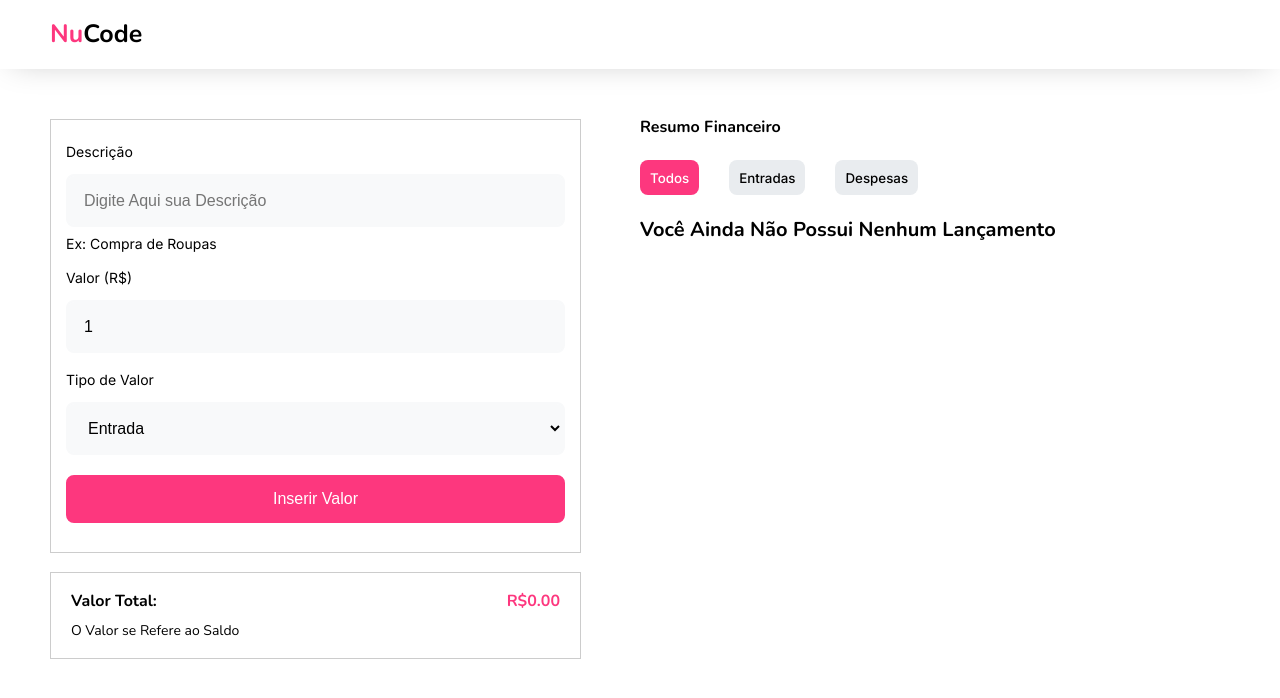
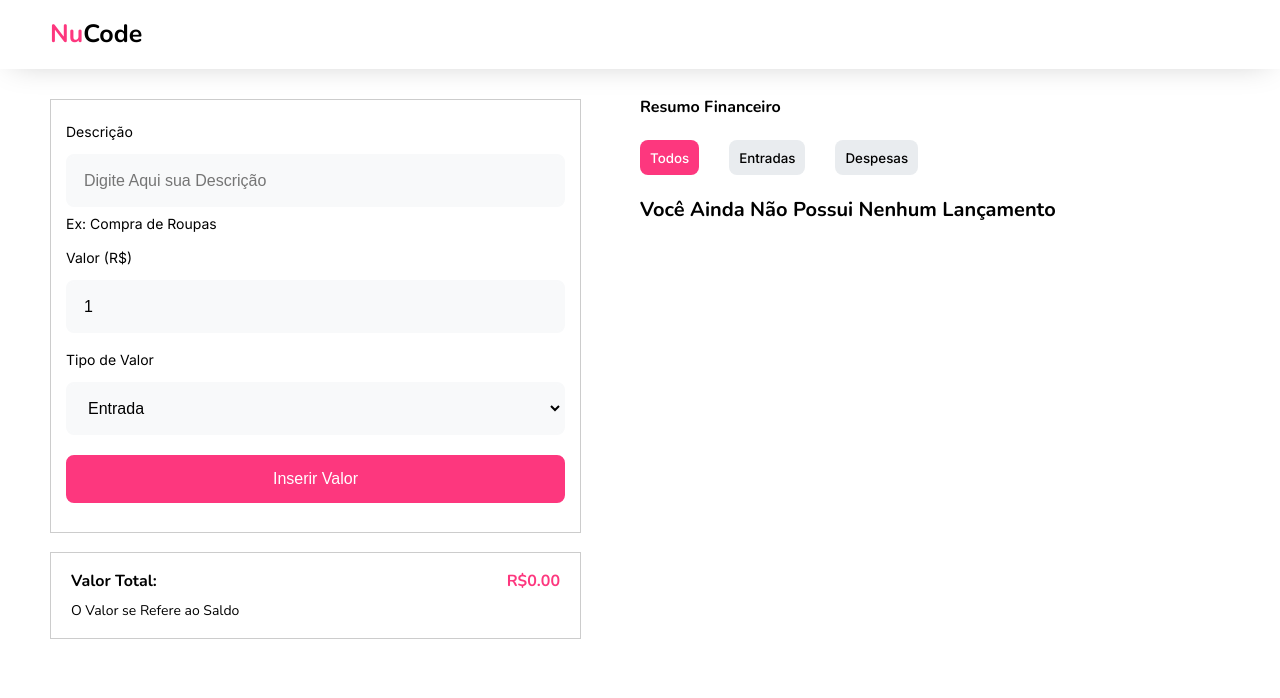
Before and after one commit to mauibuarque/NuCode, a React (Vite) app in the folder nu-code/: page / in a window 1280 px wide. Shown: the top 698 px of the page. Built offline with nearby package versions, Linux system fonts and the light colour scheme.

Commit message:
fix: dashboard marginTop

```diff
--- a/nu-code/src/components/Dashboard/style.module.css
+++ b/nu-code/src/components/Dashboard/style.module.css
@@ -19,8 +19,6 @@
     flex-direction: row;
     justify-content: space-between;
 
-    margin-top: 50px;
-    margin-bottom: 50px;
     margin-left: 50px;
     margin-right: 50px;
   }
```
